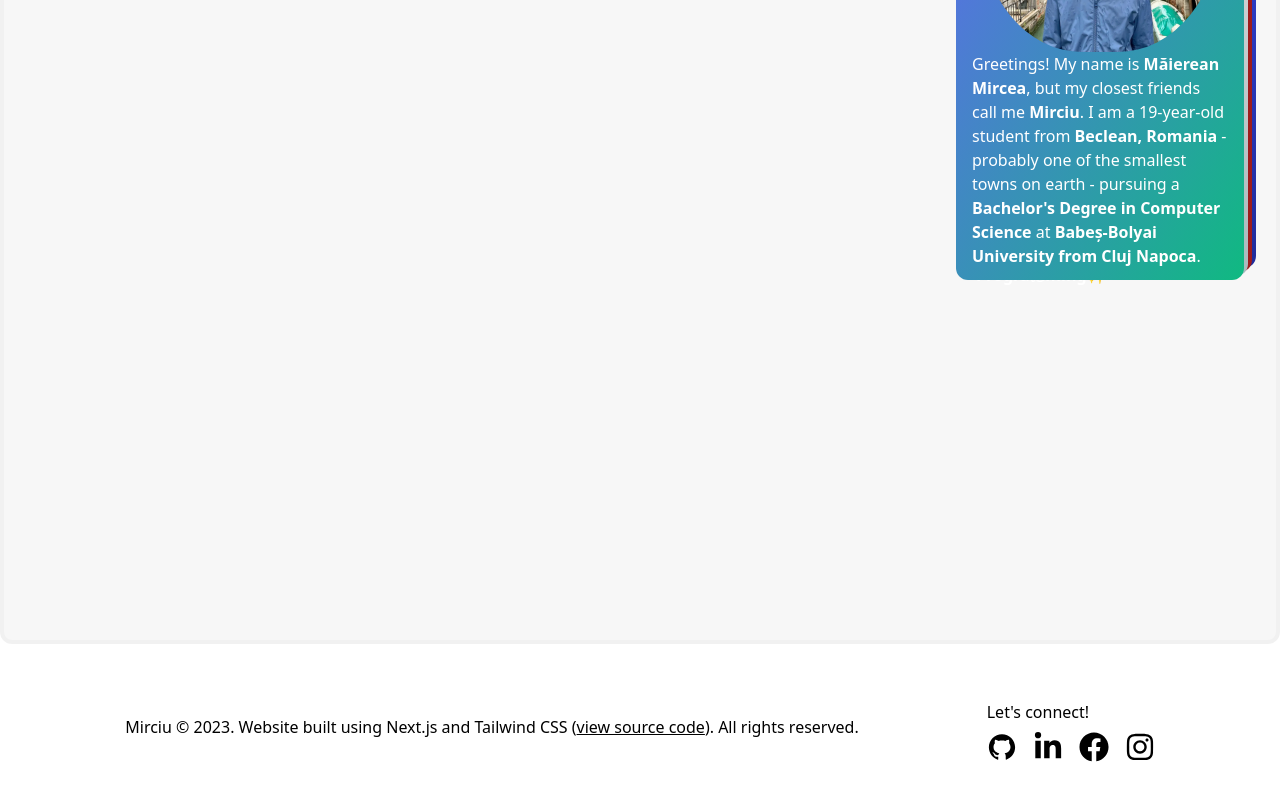
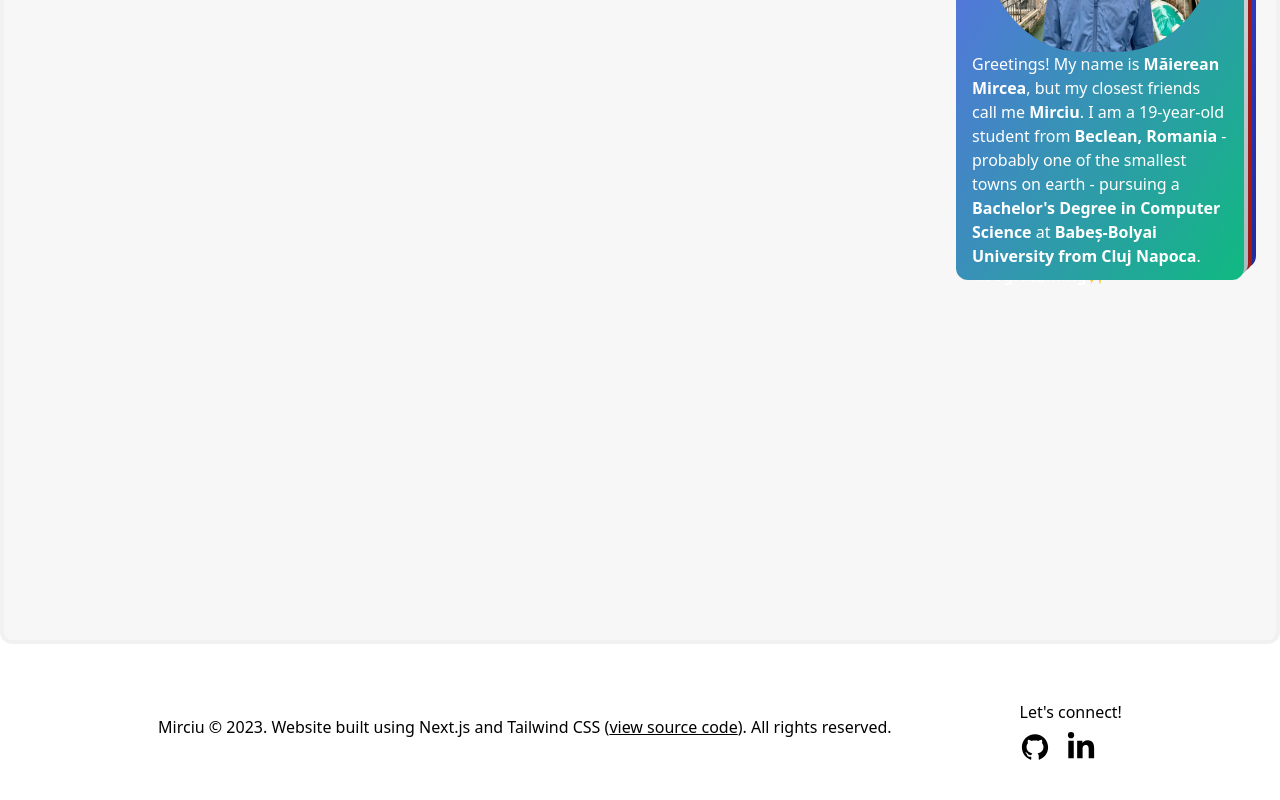
Before and after one commit to mirceamaierean/mirciu, a Next.js app: page / in a window 1280 px wide. Shown: the part 1160-1960 px from the top of the page. Built offline with nearby package versions, Linux system fonts and the light colour scheme; no server answers.

Commit message:
update socials

```diff
--- a/components/Footer.tsx
+++ b/components/Footer.tsx
@@ -18,18 +18,6 @@ const socials = [
     url: "https://www.linkedin.com/in/mircea-maierean-591082254/",
     icon: FaLinkedinIn,
     hoverColorClass: "hover:text-[#0077b5]",
-  },
-  {
-    name: "Facebook",
-    url: "https://www.facebook.com/mircea.maierean/",
-    icon: FaFacebook,
-    hoverColorClass: "hover:text-[#1877F2]",
-  },
-  {
-    name: "Instagram",
-    url: "https://www.instagram.com/mirceamaierean/",
-    icon: FaInstagram,
-    hoverColorClass: "hover:text-[#C13584]",
   },
 ];
 
```
